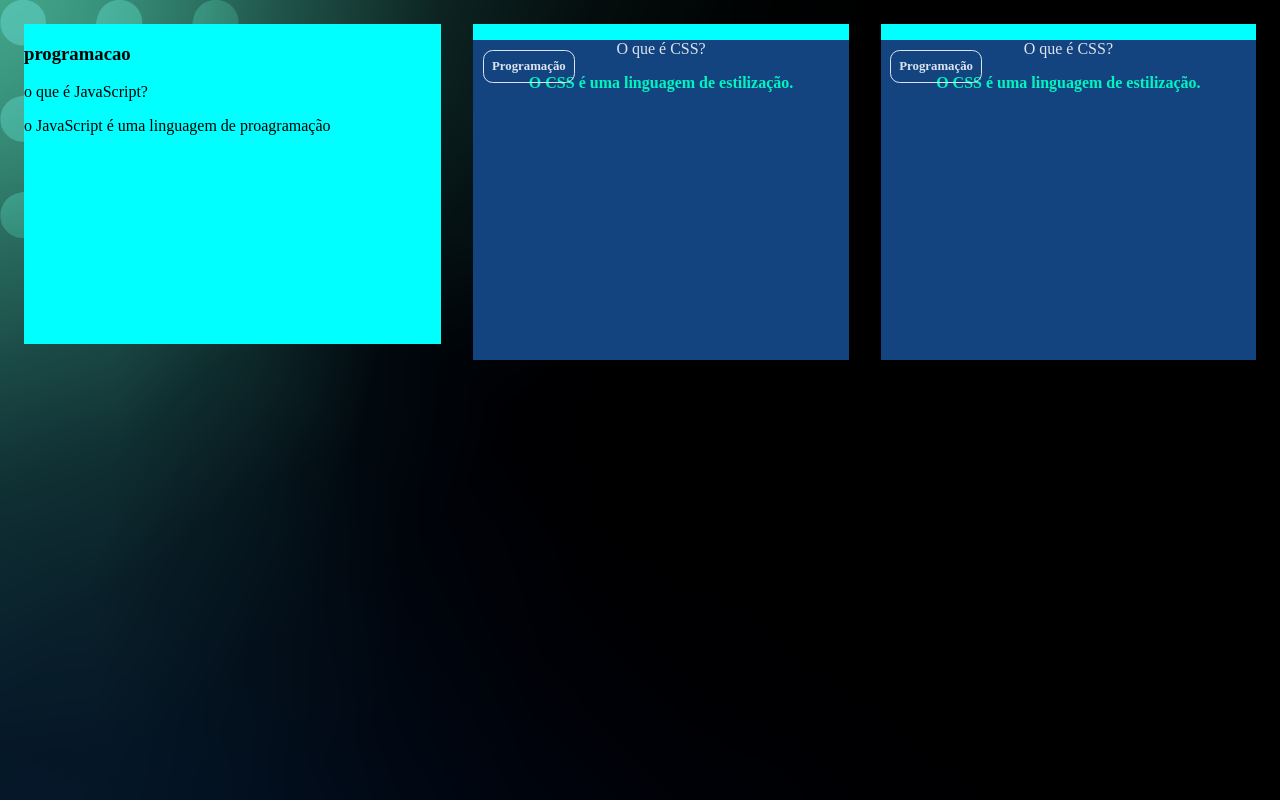
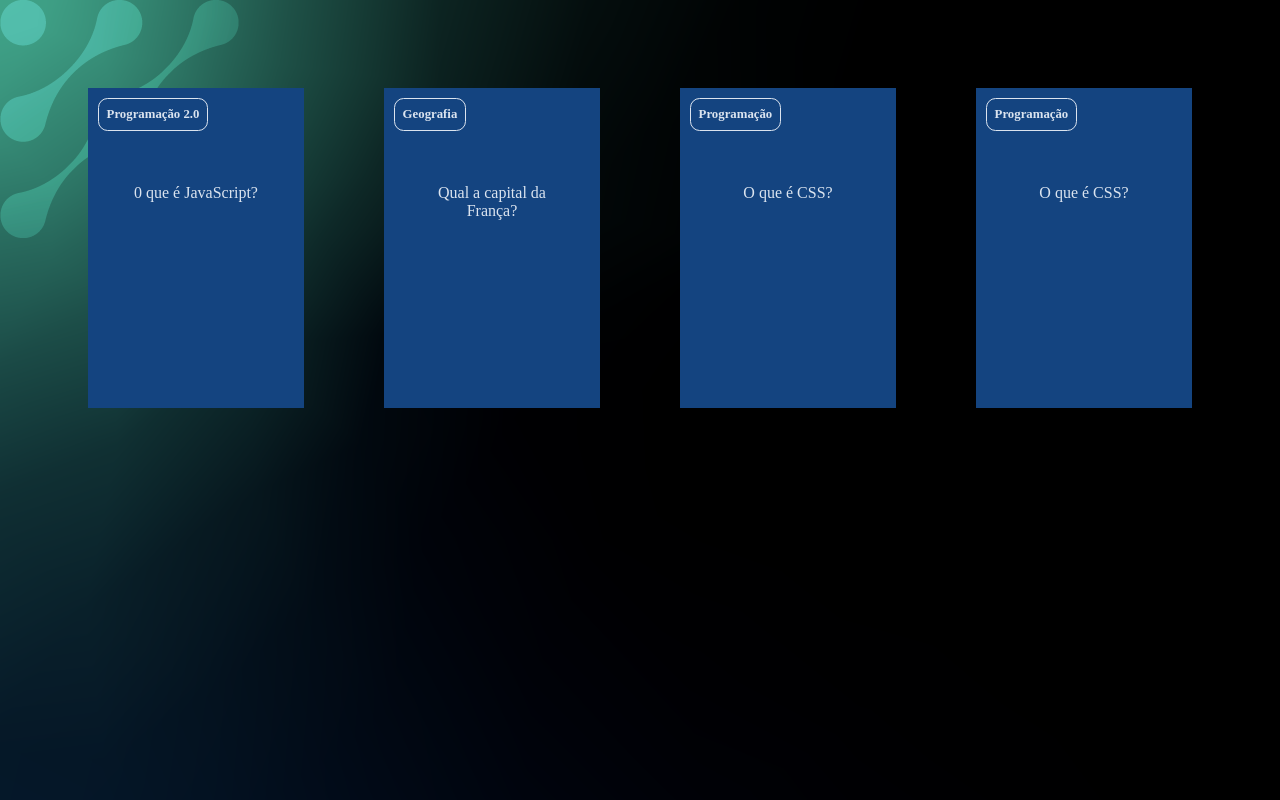
Before and after one commit to joaopedrorodrigues163/flashcards, a plain HTML site: page index.html in a window 1280 px wide. Drawn offline with Linux system fonts and the light colour scheme; files that its build step writes are made by us from their sources; files whose address does not match are found by name.

Commit message:
Add files via upload

```diff
--- a/index.html
+++ b/index.html
@@ -10,17 +10,27 @@
     <main>
          <section id="container">
             <article class="cartao">
-                <div class="cartao_conteudo">
-                    <h3>programacao</h3>
-                    <div class="cartao_conteudo_pergunta">
-                        <p> o que é JavaScript?</p>
-                        <div class="cartao_conteudo_resposta">
-                           <p>o JavaScript é uma linguagem de proagramação</p>
-                        </div>
-                    </div>
-                </div>
-            </article>
-
+    <div class="cartao__conteudo">
+        <h3>Programação 2.0</h3>
+        <div class="cartao__conteudo__pergunta">
+            <p>0 que é JavaScript?</p>
+        </div>
+        <div class="cartao__conteudo__resposta">
+            <p>0 JavaScript é uma linguagem de programação</p>
+        </div>
+    </div>
+</article>
+<article class="cartao">
+    <div class="cartao__conteudo">
+        <h3>Geografia</h3>
+        <div class="cartao__conteudo__pergunta">
+            <p>Qual a capital da França?</p>
+        </div>
+        <div class="cartao__conteudo__resposta">
+            <p>A capital da França é Paris</p>
+        </div>
+    </div>
+</article>
 <article class="cartao">
     <div class="cartao__conteudo">
             <h3> Programação </h3>
--- a/style.css
+++ b/style.css
@@ -8,7 +8,11 @@ body {
     font-family: Bai Jamjuree;
 }
 #container {
-    display:flex ;
+    display: flex;
+     flex-wrap: wrap;
+     justify-content: space-between;
+     padding: 4rem;
+     gap: 3rem;
 }
 .cartao {
     margin: 1rem 1rem;
@@ -18,9 +22,11 @@ body {
     flex-basis: calc(33% -6rem);
 }
 .cartao__conteudo {
+    background-color: var(--card-front-color);
     text-align: center;
     height: 100%;
-    background-color: var(--card-front-color);
+    transform-style: preserve-3d;
+    transition: transform 300ms ease-in-out;
 }
 .cartao__conteudo h3 {
     color: var(--text-color);
@@ -31,6 +37,7 @@ body {
     margin: 0.6rem;
     border-radius: 0.6rem;
     font-size: 1vw;
+    backface-visibility: hidden;
 }
 .cartao__conteudo__pergunta p{
     color: var(--text-color);
@@ -39,6 +46,9 @@ body {
 .cartao__conteudo__resposta p{
     color: var(--card-back-color);
     font-weight: 700;
+}
+.cartao:hover .cartao__conteudo {
+    transform: rotateY(180deg);
 }
 footer {
     background-color: black;
@@ -53,3 +63,21 @@ footer p{
     height:2rem;
     margin-top: 0,5rem;
 }
+.cartao__conteudo__pergunta,
+.cartao__conteudo__resposta {
+    backface-visibility: hidden;
+    position: absolute;
+    height: 100%;
+    width: 100%;
+}
+.cartao__conteudo__resposta {
+    transform: rotateY(180deg);
+}
+.cartao__conteudo__resposta {
+    transform: rotateY(180deg);
+}
+.cartao__conteudo p {
+    margin-top: 1rem;
+    padding: 2rem;
+    margin-top: 4rem;
+}
```
